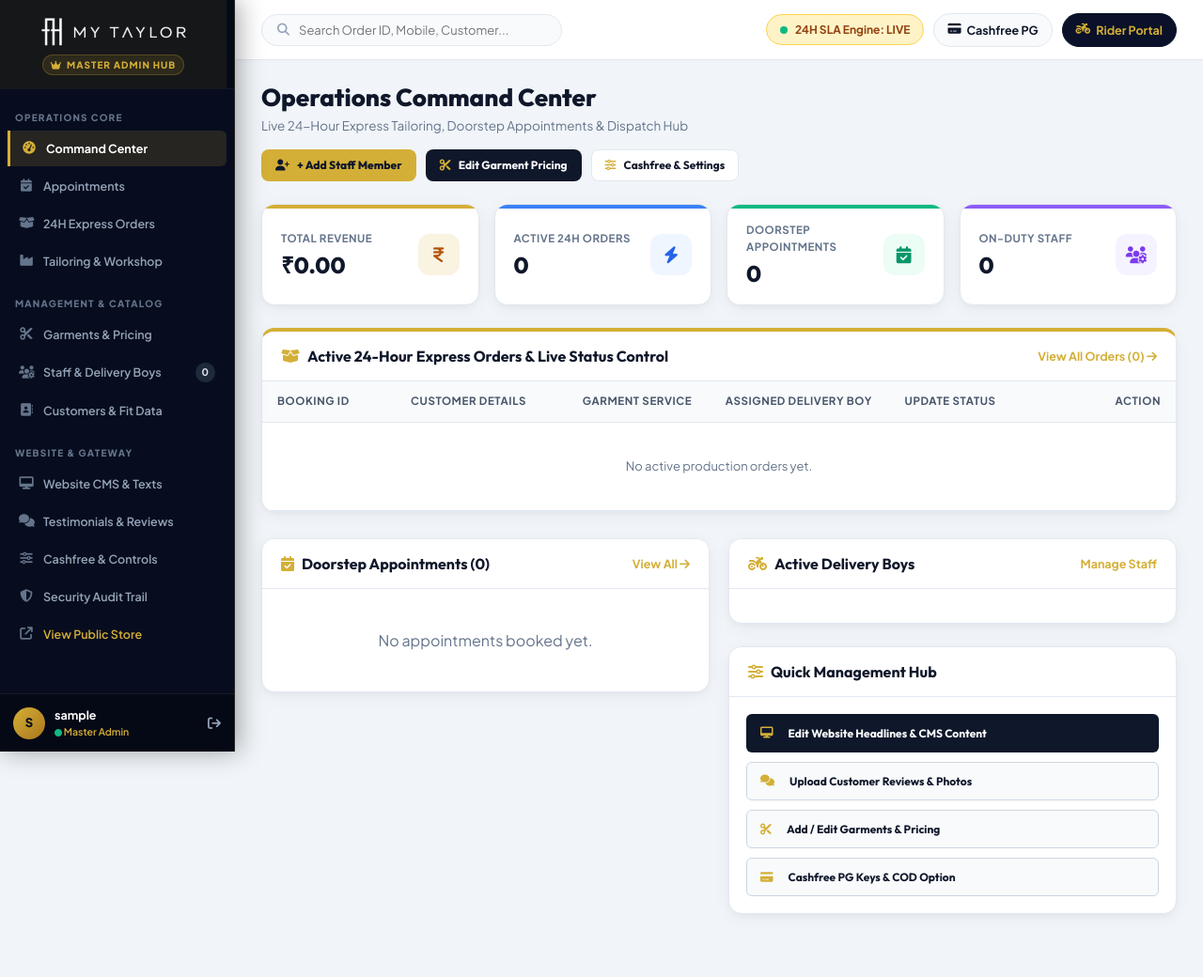
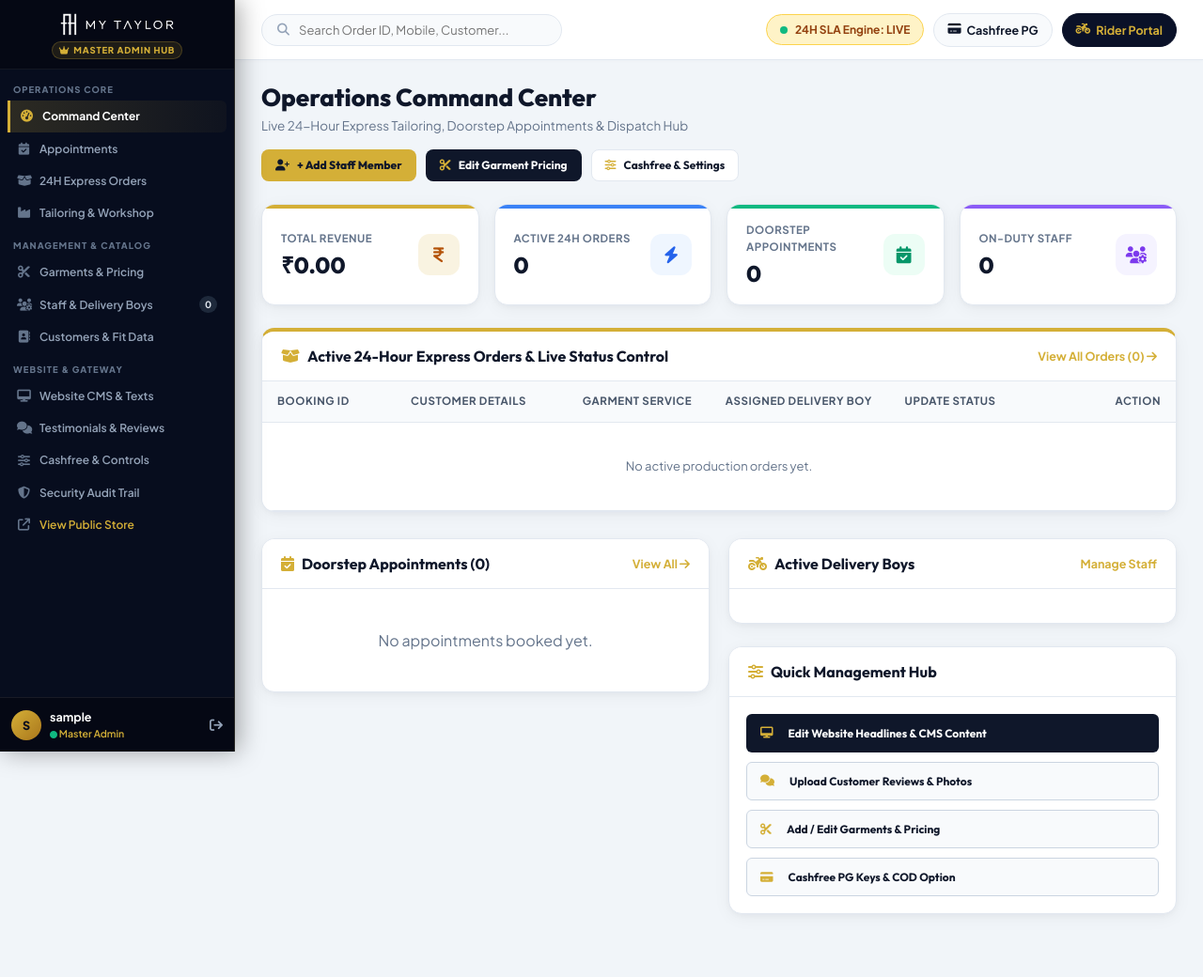
Before and after one commit to akhtarhussain786/my_taylor_apps, a PHP site: page /admin/index.php in a window 1280 px wide. Shown: the top 1040 px of the page at 94% size. Run offline with PHP 8.4, Linux system fonts and the light colour scheme; the visitor is signed in with stand-in values (Sample User, id 1); data that the repository does not hold is empty; some libraries are stand-ins or nearby versions; some web fonts are replaced.

Commit message:
Optimize admin sidebar layout, proportions, and scrolling for all screen resolutions

```diff
--- a/admin/includes/admin_footer.php
+++ b/admin/includes/admin_footer.php
@@ -63,6 +63,12 @@
         closeSidebar();
       }
     });
+
+    // Ensure active menu item is scrolled into view smoothly if needed
+    const activeNavLink = document.querySelector('.admin-sidebar .admin-nav-link.active');
+    if (activeNavLink) {
+      activeNavLink.scrollIntoView({ block: 'nearest', behavior: 'smooth' });
+    }
   </script>
 </body>
 </html>
--- a/assets/css/admin.css
+++ b/assets/css/admin.css
@@ -66,6 +66,7 @@ body.sidebar-open {
   position: sticky;
   top: 0;
   z-index: 1000;
+  overflow: hidden;
   transition: transform 0.3s cubic-bezier(0.4, 0, 0.2, 1), box-shadow 0.3s ease;
   box-shadow: 4px 0 25px rgba(0, 0, 0, 0.35);
 }
@@ -75,32 +76,31 @@ body.sidebar-open {
   align-items: center;
   justify-content: space-between;
   border-bottom: 1px solid rgba(255, 255, 255, 0.06);
-  background: rgba(0, 0, 0, 0.25);
-  padding-right: 8px;
+  background: rgba(0, 0, 0, 0.35);
+  padding: 12px 14px 10px;
   flex-shrink: 0;
 }
 
 .admin-sidebar-brand {
-  padding: 16px 14px 14px;
   display: flex;
   flex-direction: column;
   align-items: center;
   justify-content: center;
-  gap: 6px;
+  gap: 4px;
   text-decoration: none;
-  transition: background 0.2s;
+  transition: opacity 0.2s;
   flex-grow: 1;
 }
 
 .admin-sidebar-brand:hover {
-  background: rgba(212, 175, 55, 0.08);
+  opacity: 0.9;
 }
 
 .admin-sidebar-brand img {
-  height: 36px;
-  max-height: 38px;
+  height: 28px;
+  max-height: 30px;
   width: auto;
-  max-width: 160px;
+  max-width: 140px;
   object-fit: contain;
   border: none !important;
   box-shadow: none !important;
@@ -109,22 +109,22 @@ body.sidebar-open {
 .admin-brand-info {
   display: flex;
   align-items: center;
-  gap: 6px;
+  gap: 4px;
 }
 
 .admin-brand-info span {
-  font-size: 10px;
+  font-size: 9.5px;
   color: var(--admin-gold);
   font-weight: 800;
   text-transform: uppercase;
-  letter-spacing: 1px;
+  letter-spacing: 0.8px;
   background: rgba(212, 175, 55, 0.12);
   border: 1px solid rgba(212, 175, 55, 0.25);
-  padding: 2px 8px;
-  border-radius: 12px;
+  padding: 1px 7px;
+  border-radius: 10px;
   display: flex;
   align-items: center;
-  gap: 5px;
+  gap: 4px;
 }
 
 .admin-sidebar-close {
@@ -133,7 +133,7 @@ body.sidebar-open {
   border: none;
   color: #94A3B8;
   font-size: 18px;
-  padding: 8px 12px;
+  padding: 6px 8px;
   cursor: pointer;
   border-radius: 6px;
   transition: color 0.2s, background 0.2s;
@@ -149,7 +149,7 @@ body.sidebar-open {
   flex: 1;
   overflow-y: auto;
   overflow-x: hidden;
-  padding: 8px 0;
+  padding: 6px 0;
   -webkit-overflow-scrolling: touch;
 }
 
@@ -158,15 +158,19 @@ body.sidebar-open {
 }
 
 .admin-sidebar-nav::-webkit-scrollbar-thumb {
-  background: rgba(255, 255, 255, 0.1);
+  background: rgba(212, 175, 55, 0.25);
   border-radius: 4px;
 }
 
+.admin-sidebar-nav::-webkit-scrollbar-thumb:hover {
+  background: var(--admin-gold);
+}
+
 .admin-nav-section-label {
-  padding: 14px 16px 4px;
-  font-size: 10px;
+  padding: 8px 14px 2px;
+  font-size: 9.5px;
   text-transform: uppercase;
-  letter-spacing: 1.2px;
+  letter-spacing: 1px;
   color: #64748B;
   font-weight: 800;
 }
@@ -178,17 +182,17 @@ body.sidebar-open {
 }
 
 .admin-nav-item {
-  margin-bottom: 2px;
+  margin-bottom: 1px;
 }
 
 .admin-nav-link {
   display: flex;
   align-items: center;
-  gap: 10px;
-  padding: 9px 12px;
+  gap: 9px;
+  padding: 7px 10px;
   color: #94A3B8;
   text-decoration: none;
-  font-size: 12.5px;
+  font-size: 12px;
   font-weight: 600;
   border-radius: 6px;
   transition: all 0.2s cubic-bezier(0.4, 0, 0.2, 1);
@@ -196,8 +200,8 @@ body.sidebar-open {
 }
 
 .admin-nav-link i {
-  width: 16px;
-  font-size: 13.5px;
+  width: 15px;
+  font-size: 13px;
   color: #64748B;
   transition: all 0.2s ease;
   text-align: center;
@@ -215,7 +219,7 @@ body.sidebar-open {
 }
 
 .admin-nav-link.active {
-  background: rgba(212, 175, 55, 0.15);
+  background: linear-gradient(90deg, rgba(212, 175, 55, 0.18) 0%, rgba(212, 175, 55, 0.04) 100%);
   color: #FFFFFF;
   font-weight: 700;
   border-left: 3px solid var(--admin-gold);
@@ -228,8 +232,8 @@ body.sidebar-open {
 
 .admin-badge-count {
   margin-left: auto;
-  font-size: 10.5px;
-  padding: 2px 7px;
+  font-size: 10px;
+  padding: 1px 6px;
   border-radius: 999px;
   background: #1E293B;
   color: #E2E8F0;
@@ -243,22 +247,22 @@ body.sidebar-open {
 
 /* Sidebar Footer (Pinned at Bottom) */
 .admin-sidebar-footer {
-  padding: 12px 14px;
+  padding: 10px 12px;
   border-top: 1px solid rgba(255, 255, 255, 0.08);
-  background: rgba(0, 0, 0, 0.3);
+  background: rgba(0, 0, 0, 0.35);
   flex-shrink: 0;
 }
 
 .admin-user-card {
   display: flex;
   align-items: center;
-  gap: 10px;
+  gap: 9px;
   text-decoration: none;
 }
 
 .admin-avatar {
-  width: 34px;
-  height: 34px;
+  width: 32px;
+  height: 32px;
   border-radius: 50%;
   background: linear-gradient(135deg, #D4AF37 0%, #AA771C 100%);
   color: #070D1E;
@@ -266,7 +270,7 @@ body.sidebar-open {
   align-items: center;
   justify-content: center;
   font-weight: 800;
-  font-size: 13px;
+  font-size: 12.5px;
   flex-shrink: 0;
 }
 
```
